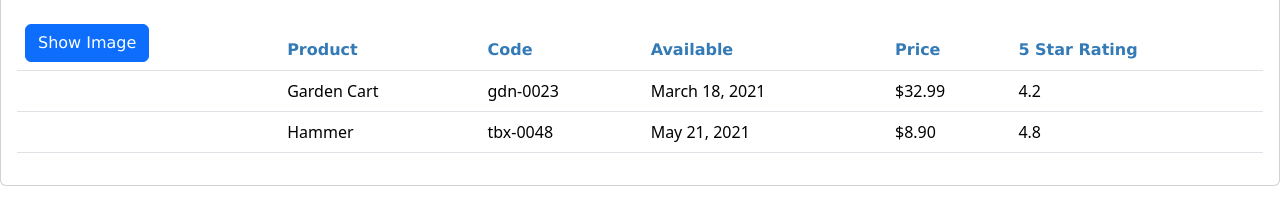
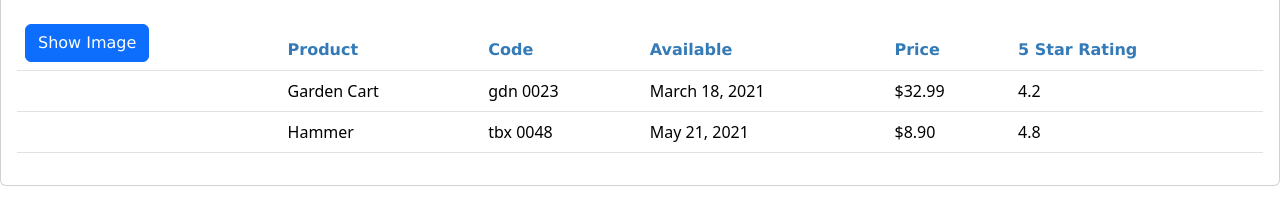
Before and after one commit to sophie-eihpos/APM, an Angular app: page /welcome in a window 1280 px wide. Shown: the part 160-362 px from the top of the page. Built offline with nearby package versions, Linux system fonts and the light colour scheme.

Commit message:
add custom pipe convertToSpaces

```diff
--- a/src/app/app.module.ts
+++ b/src/app/app.module.ts
@@ -4,11 +4,13 @@
 
 import { AppComponent } from './app.component';
 import { ProductListComponent } from './products/product-list.component';
+import { ConvertToSpacesPipe } from './shared/convert-to-spaces.pipe';
 
 @NgModule({
   declarations: [
     AppComponent,
-    ProductListComponent
+    ProductListComponent,
+    ConvertToSpacesPipe
   ],
   imports: [
     BrowserModule,
--- a/src/app/products/product-list.component.html
+++ b/src/app/products/product-list.component.html
@@ -41,7 +41,7 @@
                                 [style.margin.px]="imageMargin">
                         </td>
                         <td>{{product.productName}}</td>
-                        <td>{{product.productCode | lowercase}}</td>
+                        <td>{{product.productCode | lowercase | convertToSpaces:'-'}}</td>
                         <td>{{product.releaseDate}}</td>
                         <!-- <td>{{product.price | currency | lowercase}}</td> -->
                         <td>{{product.price | currency:'USD':'symbol':'1.2-2' }}</td>
--- a/src/app/products/product-list.component.ts
+++ b/src/app/products/product-list.component.ts
@@ -1,4 +1,4 @@
-import { Component } from "@angular/core";
+import { Component, OnInit } from "@angular/core";
 import { IProduct } from "./product";
 
 @Component({
@@ -6,7 +6,7 @@
     templateUrl: './product-list.component.html',
     styleUrls: ['./product-list.component.css']
 })
-export class ProductListComponent {
+export class ProductListComponent implements OnInit {
     pageTitle = 'Product List';
     imageWidth = 50;
     imageMargin = 2;
@@ -35,6 +35,10 @@
           }
     ];
 
+    ngOnInit(): void {
+        console.log('In OnInit');
+    }
+
     toggleImage(): void {
         this.showImage = !this.showImage;
     }
--- /dev/null
+++ b/src/app/shared/convert-to-spaces.pipe.ts
@@ -0,0 +1,10 @@
+import { Pipe, PipeTransform } from "@angular/core";
+
+@Pipe({
+    name: 'convertToSpaces'
+})
+export class ConvertToSpacesPipe implements PipeTransform {
+    transform(value: string, character: string): string {
+        return value.replace(character, ' ');
+    }
+}
```
